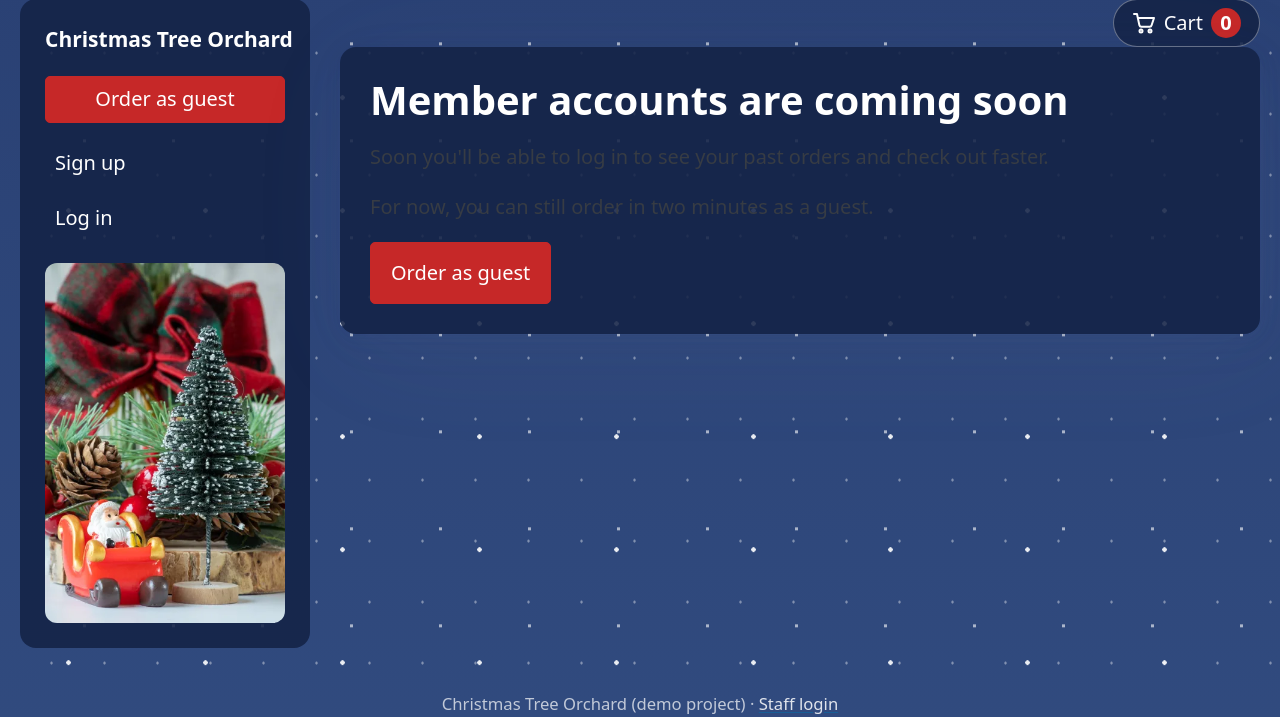
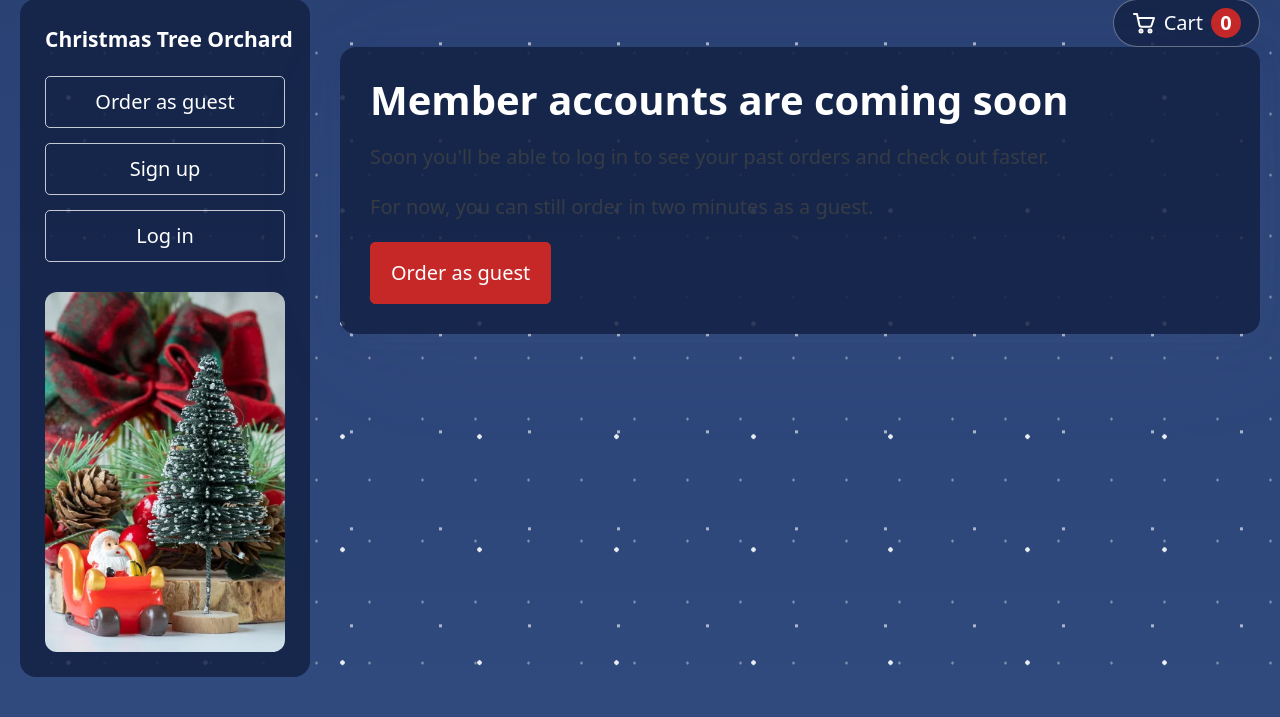
Before and after one commit to tsultan96/christmas-tree-orchard, a Flask app: page /member in a window 1280 px wide. Shown: the part 21-738 px from the top of the page. Run offline with Flask 3, Linux system fonts and the light colour scheme; parts of the project's set-up code (start-up, migrations or seed data) failed here and were passed over; some libraries are stand-ins or nearby versions.

Commit message:
Member sidebar: greeting first, matching white boxes

```diff
--- a/app.py
+++ b/app.py
@@ -9,7 +9,7 @@ from werkzeug.security import check_password_hash
 
 from emails import send_alert, send_confirmation
 from orders import (
-    DOZEN_DISCOUNT, FLOCKING_PRICE, PREMIUM_AFTER, PRICES,
+    DOZEN_DISCOUNT, FLOCKING_PRICE, PREMIUM_AFTER, PRICES, SPECIES,
     delivered_count, is_premium, order_total, validate_order,
 )
 from payments import create_checkout, paid_row
@@ -21,6 +21,12 @@ stripe.api_key = os.getenv("STRIPE_SECRET_KEY")
 
 app = Flask(__name__)
 app.secret_key = os.getenv("SECRET_KEY")
+
+
+@app.context_processor
+def tree_info():
+    """Every template can use `species` (names, descriptions, pictures of the trees we sell)."""
+    return {"species": SPECIES}
 
 
 @app.route("/")
--- a/static/theme.css
+++ b/static/theme.css
@@ -190,6 +219,25 @@ h1, h2, h3, label, legend { color: #ffffff; }
 .sidebar nav a { display: block; text-align: left; margin: 0; }
 .sidebar nav a[role="button"] { text-align: center; margin-bottom: 0.5rem; }
 .sidebar .hello { color: #ffffff; padding: 0.5rem 0.75rem; }
+/* every sidebar box (links and the Log out button) the same height */
+.sidebar nav a[role="button"],
+.sidebar nav button {
+    padding: 0.5rem 0.75rem;
+    line-height: 1.5;
+    font-size: 1rem;
+}
+
+/* outlined sidebar boxes: white border and white text, light fill on hover */
+.sidebar .outline {
+    color: #ffffff;
+    border: 1px solid rgba(255, 255, 255, 0.75);
+    background: transparent;
+}
+.sidebar .outline:hover {
+    color: #ffffff;
+    border-color: #ffffff;
+    background: rgba(255, 255, 255, 0.12);
+}
 .sidebar nav form { margin: 0; }
 .sidebar nav form button { width: 100%; margin: 0; }
 .sidebar nav a:not([role="button"]) { color: #ffffff; }
--- a/templates/base.html
+++ b/templates/base.html
@@ -25,8 +25,8 @@
                             </form>
                         </li>
                     {% elif session.get("customer") %}
-                        <li><a href="{{ url_for('order') }}" role="button">Order a tree</a></li>
                         <li class="hello">Hi, {{ session.get("customer_name") }}</li>
+                        <li><a href="{{ url_for('order') }}" role="button" class="secondary outline">Order a tree</a></li>
                         <li><a href="{{ url_for('my_orders') }}" role="button" class="secondary outline">My orders</a></li>
                         <li>
                             <form method="post" action="{{ url_for('account_logout') }}">
@@ -34,9 +34,9 @@
                             </form>
                         </li>
                     {% else %}
-                        <li><a href="{{ url_for('order') }}" role="button">Order as guest</a></li>
-                        <li><a href="{{ url_for('signup') }}">Sign up</a></li>
-                        <li><a href="{{ url_for('account_login') }}">Log in</a></li>
+                        <li><a href="{{ url_for('order') }}" role="button" class="secondary outline">Order as guest</a></li>
+                        <li><a href="{{ url_for('signup') }}" role="button" class="secondary outline">Sign up</a></li>
+                        <li><a href="{{ url_for('account_login') }}" role="button" class="secondary outline">Log in</a></li>
                     {% endif %}
                 </ul>
             </nav>
```
Also changed, not shown: other parts of static/theme.css (+29 -0 lines), templates/order.html (+12 -8 lines), static/trees/douglas-fir.webp (added), static/trees/fraser-fir.webp (added), static/trees/norway-spruce.webp (added), static/trees/white-pine.webp (added).
